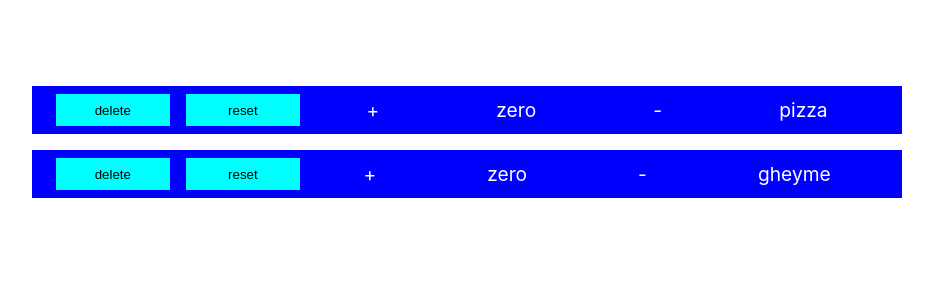
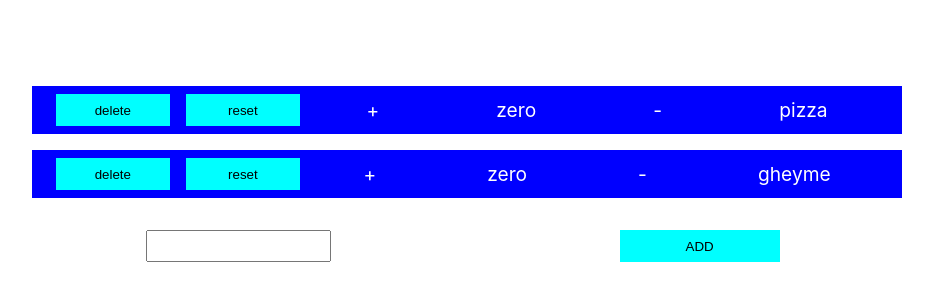
Before and after one commit to mohammadshayei/intership_counter, a React (Create React App) app: page / in a window 1280 px wide. Shown: the part 82-382 px from the top of the page, without its empty margins (173-1106 px from the left). Built offline with nearby package versions, Linux system fonts and the light colour scheme.

Commit message:
lesson 9

```diff
--- a/src/components/BodyContainer/BodyContainer.css
+++ b/src/components/BodyContainer/BodyContainer.css
@@ -6,3 +6,10 @@
     overflow-x: hidden;
 
 }
+.add-container{
+    width: 80%;
+    margin-left: 10%;
+    display: flex;
+    justify-content: space-around;
+
+}
--- a/src/components/BodyContainer/BodyContainer.js
+++ b/src/components/BodyContainer/BodyContainer.js
@@ -1,7 +1,12 @@
-import React from "react";
+import React ,{ useState}from "react";
 import ItemsContainer from "../ItemsContainer/ItemsContainer";
+import Button from "../UI/Button/Button";
 import "./BodyContainer.css";
 const BodyContainer = (props) => {
+  const [inputValue, setInputValue] = useState('')
+  const onChange=e=>{
+    setInputValue(e.target.value)
+  }
   return (
     <div className="body-container">
       <ItemsContainer
@@ -11,6 +16,10 @@ const BodyContainer = (props) => {
         onDeleteButtonHandler={props.onDeleteButtonHandler}
         data={props.data}
       />
+      <div className='add-container' >
+        <input value={inputValue} onChange={onChange} />
+        <Button onClick={()=>props.onAddButtonHandler(inputValue)}  title='ADD' />
+      </div>
     </div>
   );
 };
--- a/src/components/ItemsContainer/ItemsContainer.css
+++ b/src/components/ItemsContainer/ItemsContainer.css
@@ -1,5 +1,4 @@
 .ItemsContainer{
-    height: 100%;
     width: 100%;
     box-sizing: border-box;
     padding: 2rem;
--- a/src/container/CounterPage/CounterPage.js
+++ b/src/container/CounterPage/CounterPage.js
@@ -48,16 +48,32 @@ const CounterPage = (props) => {
     const newData = data.filter((food) => food.id !== id);
     setData(newData);
   };
-
+  const onAddButtonHandler = (name) => {
+    if (data.find((food) => food.name === name)) {
+      alert("exist");
+      return;
+    }
+    const newData = [
+      ...data,
+      {
+        id: data.length > 0 ? data[data.length - 1].id + 1 : 1,
+        name: name,
+        count: 0,
+      },
+    ];
+    setData(newData);
+  };
   return (
     <div className="counterpage">
       <Header />
+
       <BodyContainer
         data={data}
         onIncrementHandler={onIncrementHandler}
         onDecrementHandler={onDecrementHandler}
         onResetButtonHandler={onResetButtonHandler}
         onDeleteButtonHandler={onDeleteButtonHandler}
+        onAddButtonHandler={onAddButtonHandler}
       />
     </div>
   );
```
